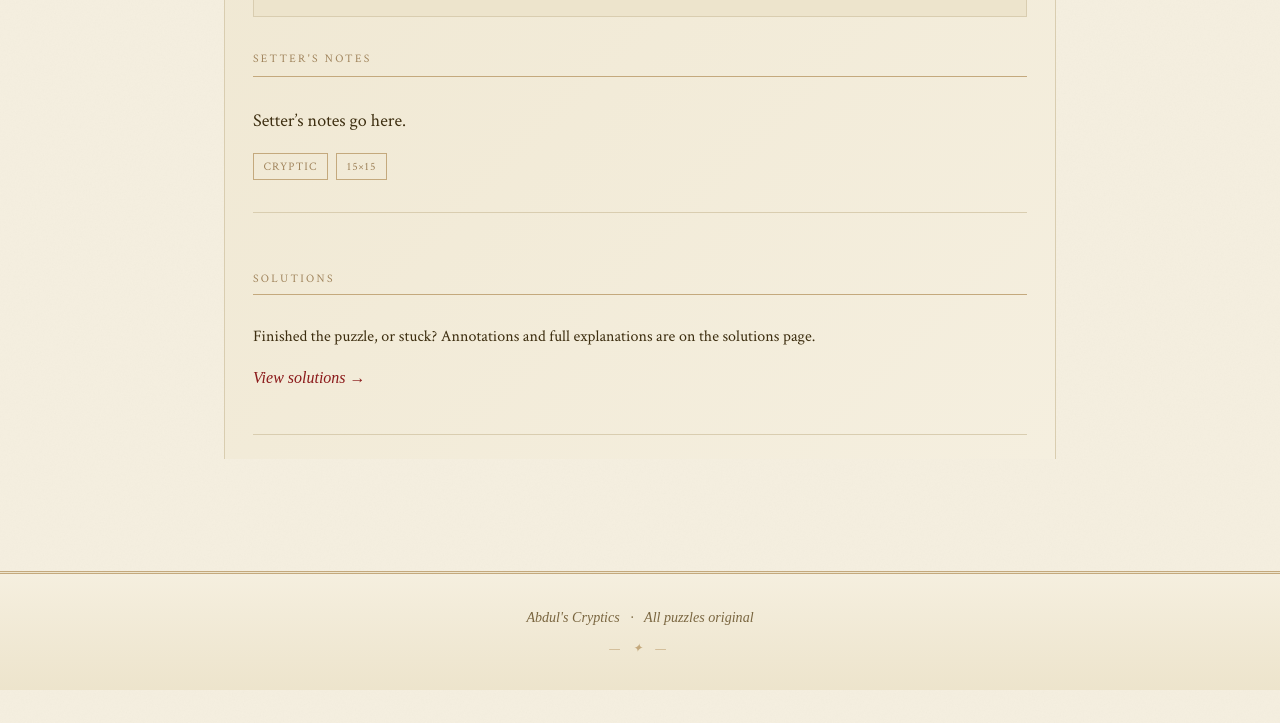
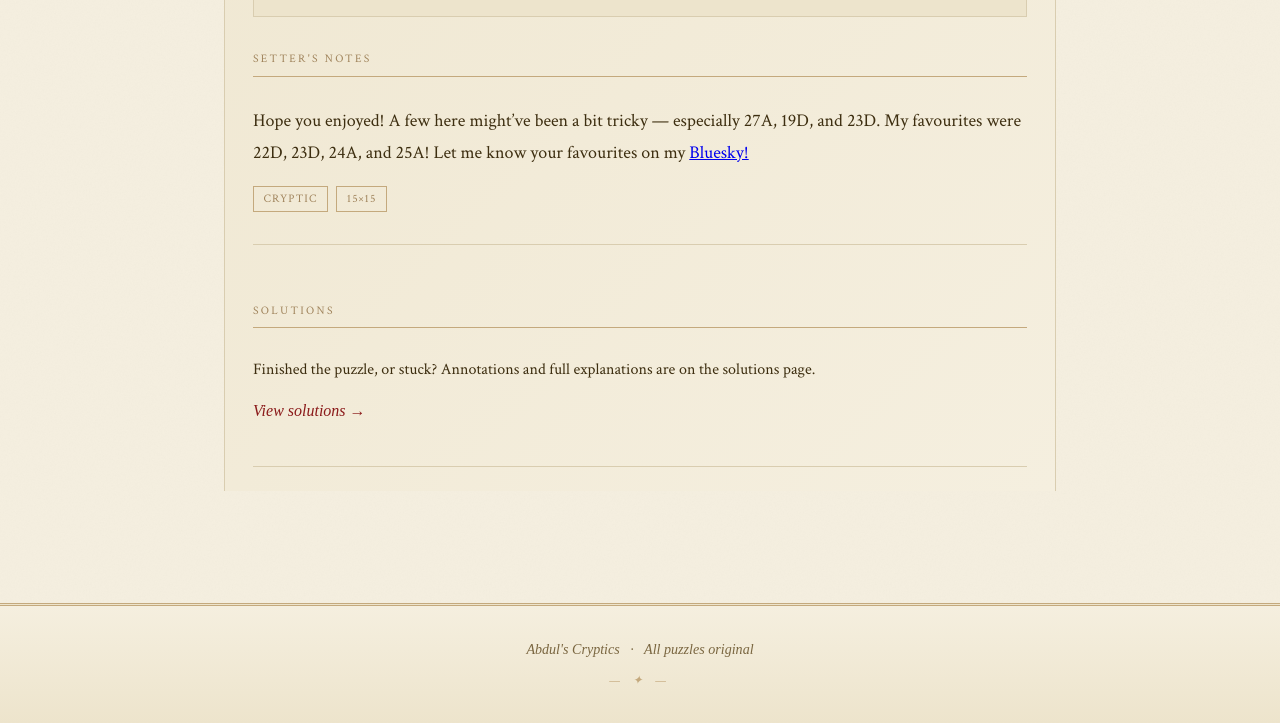
Before and after one commit to abdulkhaleddd/abdulkhaleddd.github.io, a Jekyll site: the page built from _puzzles/puzzle-001.md, in a window 1280 px wide and 900 px high, scrolled down 1045 px, cut to the strip 177-900 px from the top of the window. Built offline with Jekyll 4.4.1, drawn with Linux system fonts in a browser that asks for light colours; some web fonts are replaced; before the commit the page ends 1912 px from its top, so only the background shows below that.

Commit message:
Update puzzle-001.md

```diff
--- a/_puzzles/puzzle-001.md
+++ b/_puzzles/puzzle-001.md
@@ -13,5 +13,4 @@ tags: [Cryptic, 15×15]
 This is my first publication on <a href="https://www.mycrossword.co.uk/AbdulK" target="_blank">MyCrossword</a>, as well as this website!
 
 <!--notes-->
-
-Setter's notes go here.
+Hope you enjoyed! A few here might've been a bit tricky — especially 27A, 19D, and 23D. My favourites were 22D, 23D, 24A, and 25A! Let me know your favourites on my <a href="https://bsky.app/profile/abdvl.bsky.social" target="_blank">Bluesky!</a>
```
